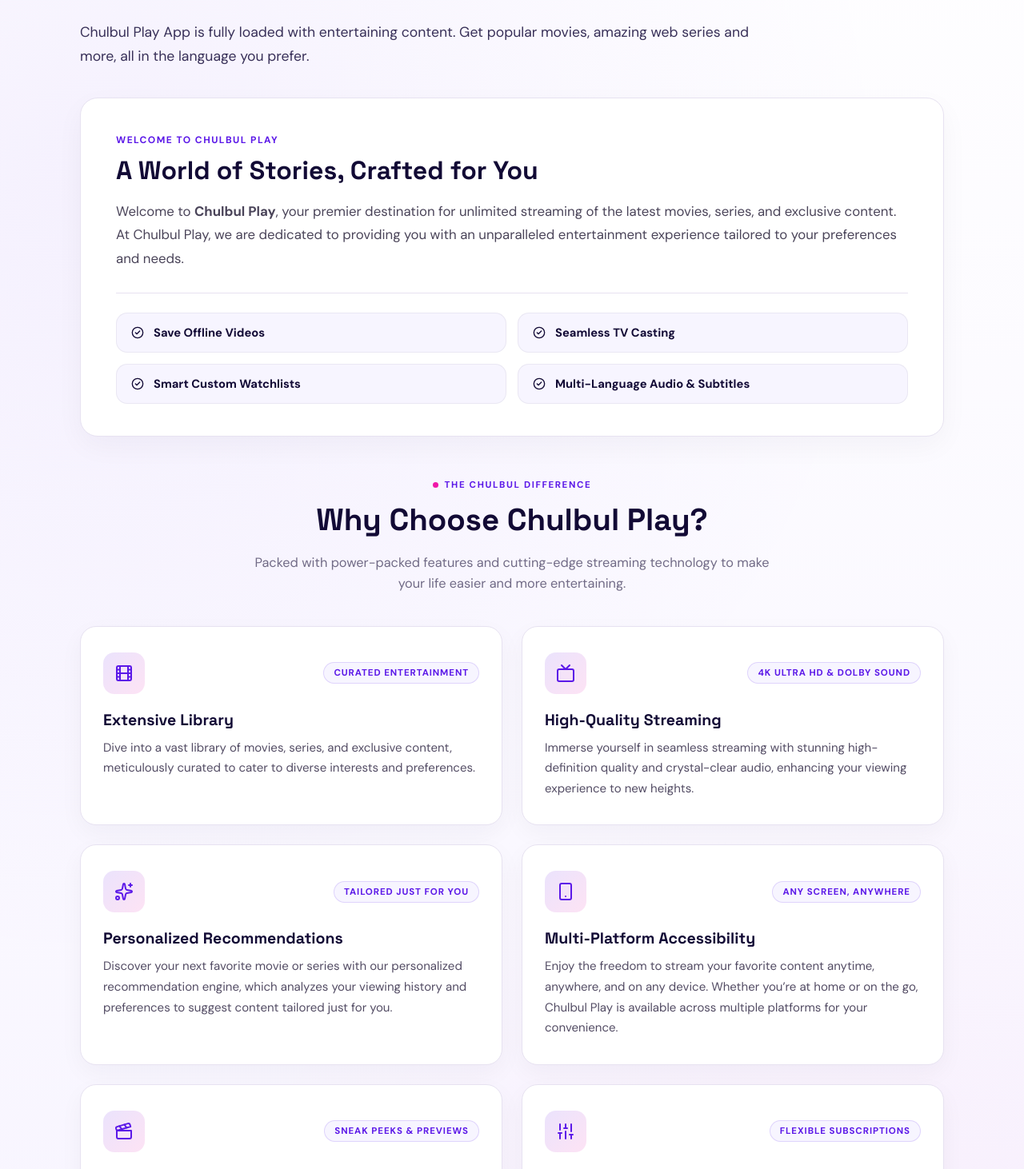
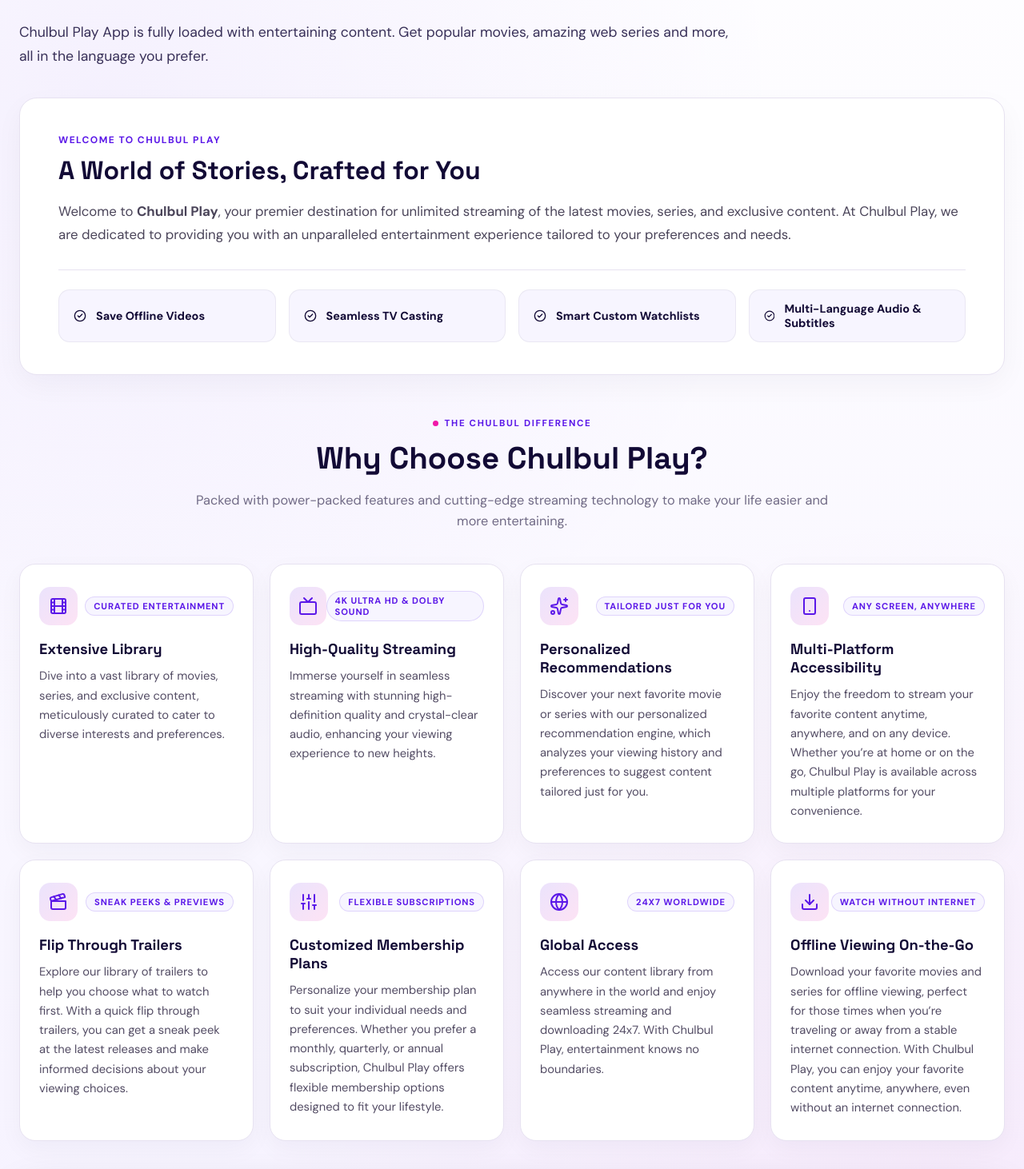
Before and after one commit to kritidigitalsolutions/chulbul-landing-page, a React (Vite) app: page /about in a window 1280 px wide. Shown: the part 328-1790 px from the top of the page at 80% size. Built offline with nearby package versions, Linux system fonts and the light colour scheme.

Commit message:
style: standardize all policy and info pages to 1350px max-width layout with responsive auto-fit grids

```diff
--- a/src/styles.css
+++ b/src/styles.css
@@ -1887,7 +1887,8 @@
 }
 
 .privacy-container {
-  max-width: 920px;
+  max-width: 1350px;
+  width: min(1350px, calc(100% - 48px));
   margin: 0 auto;
 }
 
@@ -1955,6 +1956,7 @@
   line-height: 1.75;
   color: #383058;
   margin-bottom: 18px;
+  max-width: 1000px;
 }
 
 .privacy-meta-bar {
@@ -1968,7 +1970,7 @@
 
 .privacy-highlights {
   display: grid;
-  grid-template-columns: repeat(3, 1fr);
+  grid-template-columns: repeat(auto-fit, minmax(280px, 1fr));
   gap: 18px;
   margin-bottom: 35px;
 }
@@ -2111,7 +2113,7 @@
 
 .policy-clauses-grid {
   display: grid;
-  grid-template-columns: repeat(2, 1fr);
+  grid-template-columns: repeat(auto-fit, minmax(300px, 1fr));
   gap: 18px;
   padding: 35px 0;
 }
@@ -2157,7 +2159,7 @@
 
 .policy-contact-box {
   display: grid;
-  grid-template-columns: repeat(2, 1fr);
+  grid-template-columns: repeat(auto-fit, minmax(280px, 1fr));
   gap: 16px;
   margin-top: 20px;
 }
@@ -2261,7 +2263,7 @@
 }
 
 /* ==========================================================================
-   ABOUT US & CONTACT US PAGE STYLES (Clean Header Clearance & Rich Layout)
+   ABOUT US & CONTACT US PAGE STYLES (1350px Full Width Grid & Layout)
    ========================================================================== */
 .about-us-page,
 .contact-us-page {
@@ -2270,12 +2272,6 @@
               radial-gradient(circle at 90% 80%, rgba(240, 24, 168, 0.04) 0%, transparent 40%),
               linear-gradient(180deg, #ffffff 0%, #faf8ff 50%, #f4f0ff 100%);
   min-height: 100vh;
-}
-
-.about-container,
-.contact-container {
-  max-width: 1080px;
-  margin: 0 auto;
 }
 
 .about-header {
@@ -2310,11 +2306,11 @@
   line-height: 1.75;
   color: #383058;
   margin: 0;
-  max-width: 860px;
+  max-width: 900px;
 }
 
 .about-intro-card {
-  padding: 40px 44px;
+  padding: 40px 48px;
   margin-bottom: 48px;
   background: #ffffff;
   border-radius: 22px;
@@ -2349,8 +2345,8 @@
 
 .about-perks-row {
   display: grid;
-  grid-template-columns: repeat(2, 1fr);
-  gap: 14px;
+  grid-template-columns: repeat(4, 1fr);
+  gap: 16px;
   padding-top: 24px;
   border-top: 1px solid var(--line);
 }
@@ -2362,7 +2358,7 @@
   background: var(--paper);
   padding: 14px 18px;
   border-radius: 14px;
-  font-size: 0.92rem;
+  font-size: 0.9rem;
   font-weight: 700;
   color: var(--ink);
   border: 1px solid rgba(18, 10, 53, 0.06);
@@ -2377,7 +2373,7 @@
 
 .about-pillars-header {
   text-align: center;
-  max-width: 680px;
+  max-width: 800px;
   margin: 0 auto 40px;
 }
 
@@ -2397,15 +2393,15 @@
 
 .about-pillars-grid {
   display: grid;
-  grid-template-columns: repeat(2, 1fr);
-  gap: 24px;
+  grid-template-columns: repeat(4, 1fr);
+  gap: 20px;
   margin-bottom: 48px;
 }
 
 .about-pillar-card {
   background: #ffffff;
   border-radius: 20px;
-  padding: 32px 28px;
+  padding: 28px 24px;
   border: 1px solid var(--line);
   box-shadow: 0 10px 30px rgba(18, 10, 53, 0.04);
   transition: transform 0.22s ease, box-shadow 0.22s ease, border-color 0.22s ease;
@@ -2423,12 +2419,12 @@
   display: flex;
   align-items: center;
   justify-content: space-between;
-  margin-bottom: 20px;
+  margin-bottom: 18px;
 }
 
 .about-icon-wrap {
-  width: 52px;
-  height: 52px;
+  width: 48px;
+  height: 48px;
   border-radius: 14px;
   display: grid;
   place-items: center;
@@ -2444,11 +2440,11 @@
 }
 
 .about-pillar-tag {
-  font-size: 0.72rem;
+  font-size: 0.7rem;
   font-weight: 800;
   text-transform: uppercase;
   letter-spacing: 0.08em;
-  padding: 5px 12px;
+  padding: 4px 10px;
   border-radius: 20px;
   background: var(--paper);
   color: var(--purple);
@@ -2457,15 +2453,15 @@
 
 .about-pillar-card h3 {
   font-family: 'Space Grotesk', sans-serif;
-  font-size: 1.22rem;
+  font-size: 1.15rem;
   font-weight: 700;
   color: var(--ink);
   margin: 0 0 10px;
 }
 
 .about-pillar-card p {
-  font-size: 0.94rem;
-  line-height: 1.7;
+  font-size: 0.92rem;
+  line-height: 1.65;
   color: #534c64;
   margin: 0;
 }
@@ -2474,7 +2470,7 @@
   background: linear-gradient(135deg, #120a35 0%, #26105c 100%);
   color: #ffffff;
   border-radius: 24px;
-  padding: 48px 44px;
+  padding: 48px 48px;
   position: relative;
   overflow: hidden;
   border: 1px solid rgba(255, 255, 255, 0.1);
@@ -2495,7 +2491,7 @@
 .about-cta-content {
   position: relative;
   z-index: 2;
-  max-width: 720px;
+  max-width: 780px;
 }
 
 .about-cta-banner h2 {
@@ -2521,13 +2517,13 @@
   flex-wrap: wrap;
 }
 
-@media (max-width: 820px) {
+@media (max-width: 1100px) {
   .about-pillars-grid {
-    grid-template-columns: 1fr;
+    grid-template-columns: repeat(2, 1fr);
     gap: 18px;
   }
   .about-perks-row {
-    grid-template-columns: 1fr;
+    grid-template-columns: repeat(2, 1fr);
   }
 }
 
@@ -2538,6 +2534,12 @@
   }
   .about-intro-card {
     padding: 26px 20px;
+  }
+  .about-pillars-grid {
+    grid-template-columns: 1fr;
+  }
+  .about-perks-row {
+    grid-template-columns: 1fr;
   }
   .about-pillar-card {
     padding: 24px 20px;
```
